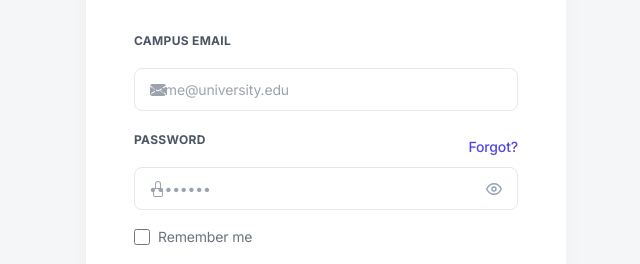
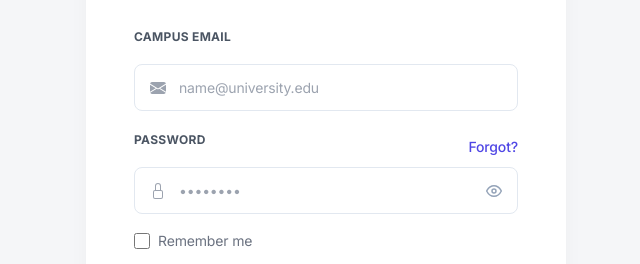
Before and after one commit to meerasabu/TalentNest-frontend, a React app: page /login in a window 1280 px wide. Shown: the part 320-584 px from the top of the page, without its empty margins (314-954 px from the left). Built offline with nearby package versions, Linux system fonts and the light colour scheme; the HTML template or start-up script is replaced by a standard one.

Commit message:
modifying UI/UX details5

```diff
--- a/src/components/CreateNewPassword/CreateNewPassword.css
+++ b/src/components/CreateNewPassword/CreateNewPassword.css
@@ -169,7 +169,7 @@
 }
 
 .password-input-wrapper input {
-  padding-right: 2.75rem;
+  padding-right: 2.75rem !important;
 }
 
 .password-toggle-btn {
--- a/src/components/Login/Login.css
+++ b/src/components/Login/Login.css
@@ -114,7 +114,7 @@
   background-color: #F9FAFB;
   border: 1px solid #E5E7EB;
   border-radius: 0.75rem;
-  padding: 0.75rem 1rem 0.75rem 2.75rem;
+  padding: 0.75rem 1rem 0.75rem 2.75rem !important;
   font-size: 0.875rem;
   color: #111827;
   font-family: 'Inter', sans-serif;
@@ -207,7 +207,7 @@
 }
 
 .input-wrapper input.password-input {
-  padding-right: 2.75rem;
+  padding-right: 2.75rem !important;
 }
 
 @media (max-width: 480px) {
--- a/src/components/VerifyOtp/VerifyOtp.css
+++ b/src/components/VerifyOtp/VerifyOtp.css
@@ -106,6 +106,7 @@
   font-family: 'Inter', sans-serif;
   transition: border-color 0.2s, box-shadow 0.2s, background-color 0.2s;
   outline: none;
+  padding: 0 !important;
 }
 
 .otp-digit-input:focus {
```
